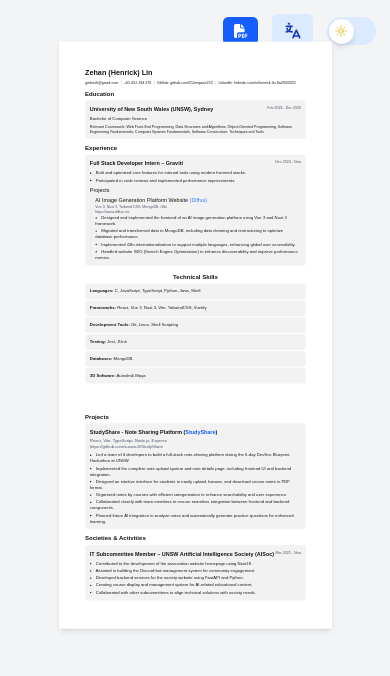
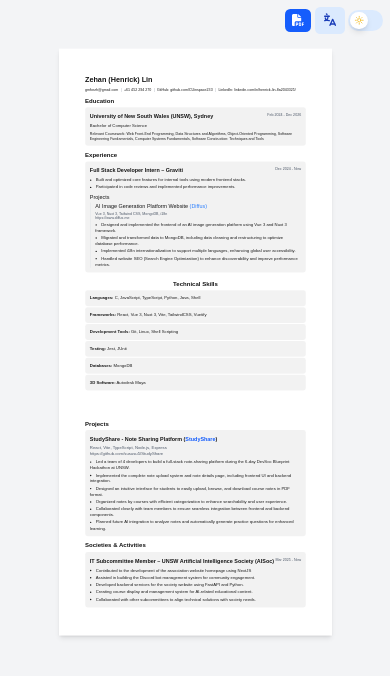
Before and after one commit to CUinspace233/my-resume, a Next.js app: page /en in a window 390 px wide. Shown: the top 676 px of the page. Built offline with nearby package versions, Linux system fonts and the light colour scheme.

Commit message:
Refactor layout and component styles for improved responsiveness and accessibility. Update button sizes and spacing in ExportPdfButton, LanguageSwitcher, and ThemeToggle components. Adjust main content margins for better layout consistency across devices.

```diff
--- a/src/app/[locale]/page.tsx
+++ b/src/app/[locale]/page.tsx
@@ -14,14 +14,14 @@ import ScalableContent from '@/components/ScalableContent';
 export default function Home() {
   return (
     <div className="min-h-screen flex flex-col items-center p-8 font-[family-name:var(--font-geist-sans)] bg-gray-100">
-      <div className="absolute top-4 right-4 flex items-center gap-4">
+      <div className="fixed z-20 top-2 right-2 sm:top-4 sm:right-4 flex items-center gap-1 sm:gap-2">
         <ExportPdfButton />
         <LanguageSwitcher />
         <ThemeToggle />
       </div>
 
       <ScalableContent baseWidth={793}>
-        <main className="bg-white shadow-lg p-[20mm] my-8 print:shadow-none print:my-0 print:p-[12mm] text-sm">
+        <main className="bg-white shadow-lg p-[20mm] mt-12 sm:mt-16 mb-8 print:shadow-none print:my-0 print:p-[12mm] text-sm">
           <article className="flex flex-col space-y-3">
             <div className="first-page">
               <Header />
--- a/src/components/ExportPdfButton.tsx
+++ b/src/components/ExportPdfButton.tsx
@@ -51,10 +51,10 @@ const ExportPdfButton = () => {
     <div className="export-pdf-container print:hidden">
       <button
         onClick={handleExportPdf}
-        className="flex items-center gap-2 bg-blue-600 hover:bg-blue-700 cursor-pointer text-white px-3 py-2 rounded-md transition-colors"
+        className="flex items-center gap-2 bg-blue-600 hover:bg-blue-700 cursor-pointer text-white px-2 sm:px-3 py-1.5 sm:py-2 rounded-md transition-colors text-xs sm:text-sm"
         aria-label="Export as PDF"
       >
-        <FaFilePdf />
+        <FaFilePdf className="h-3.5 w-3.5 sm:h-4 sm:w-4" />
         <span className="hidden sm:inline">{t('exportPdf')}</span>
       </button>
     </div>
--- a/src/components/LanguageSwitcher.tsx
+++ b/src/components/LanguageSwitcher.tsx
@@ -34,15 +34,15 @@ export default function LanguageSwitcher() {
   };
 
   return (
-    <div className="relative print:hidden">
+    <div className="relative print:hidden language-switcher-container">
       <button
         onClick={e => {
           e.stopPropagation();
           setIsOpen(!isOpen);
         }}
-        className="flex items-center gap-2 bg-blue-100 dark:bg-black hover:bg-blue-200 dark:hover:bg-gray-600 text-blue-800 dark:text-blue-100 px-3 py-2 rounded-md transition-colors cursor-pointer"
+        className="flex items-center gap-2 bg-blue-100 dark:bg-black hover:bg-blue-200 dark:hover:bg-gray-600 text-blue-800 dark:text-blue-100 px-2 sm:px-3 py-1.5 sm:py-2 rounded-md transition-colors cursor-pointer"
       >
-        <IconLanguage size={20} />
+        <IconLanguage size={16} className="sm:w-5 sm:h-5" />
       </button>
 
       <Transition
--- a/src/components/ThemeToggle.tsx
+++ b/src/components/ThemeToggle.tsx
@@ -31,24 +31,24 @@ export default function ThemeToggle() {
   return (
     <button
       onClick={toggleDarkMode}
-      className={`group relative inline-flex h-8 w-14 shrink-0 cursor-pointer rounded-full border-2 border-transparent transition-colors duration-200 ease-in-out focus:ring-2 focus:ring-blue-500 focus:ring-offset-2 focus:outline-none ${darkMode ? 'bg-indigo-600' : 'bg-blue-100'} theme-toggle-container print:hidden`}
+      className={`group relative inline-flex h-6 sm:h-8 w-10 sm:w-14 shrink-0 cursor-pointer rounded-full border-2 border-transparent transition-colors duration-200 ease-in-out focus:ring-2 focus:ring-blue-500 focus:ring-offset-2 focus:outline-none ${darkMode ? 'bg-indigo-600' : 'bg-blue-100'} theme-toggle-container print:hidden`}
       aria-label="Toggle dark mode"
     >
       <span className="sr-only">Toggle dark mode</span>
       <span
-        className={`pointer-events-none relative inline-block h-7 w-7 transform rounded-full bg-white shadow-md transition duration-200 ease-in-out ${darkMode ? 'translate-x-6' : 'translate-x-0'}`}
+        className={`pointer-events-none relative inline-block h-5 sm:h-7 w-5 sm:w-7 transform rounded-full bg-white shadow-md transition duration-200 ease-in-out ${darkMode ? 'translate-x-4 sm:translate-x-6' : 'translate-x-0'}`}
       >
         <span
           aria-hidden="true"
           className={`absolute inset-0 flex h-full w-full items-center justify-center transition-opacity duration-200 ease-in ${darkMode ? 'opacity-0' : 'opacity-100'}`}
         >
-          <SunIcon className="h-4 w-4 text-yellow-500" />
+          <SunIcon className="h-3 w-3 sm:h-4 sm:w-4 text-yellow-500" />
         </span>
         <span
           aria-hidden="true"
           className={`absolute inset-0 flex h-full w-full items-center justify-center transition-opacity duration-200 ease-in ${darkMode ? 'opacity-100' : 'opacity-0'}`}
         >
-          <MoonIcon className="h-4 w-4 text-indigo-200" />
+          <MoonIcon className="h-3 w-3 sm:h-4 sm:w-4 text-indigo-200" />
         </span>
       </span>
     </button>
```
